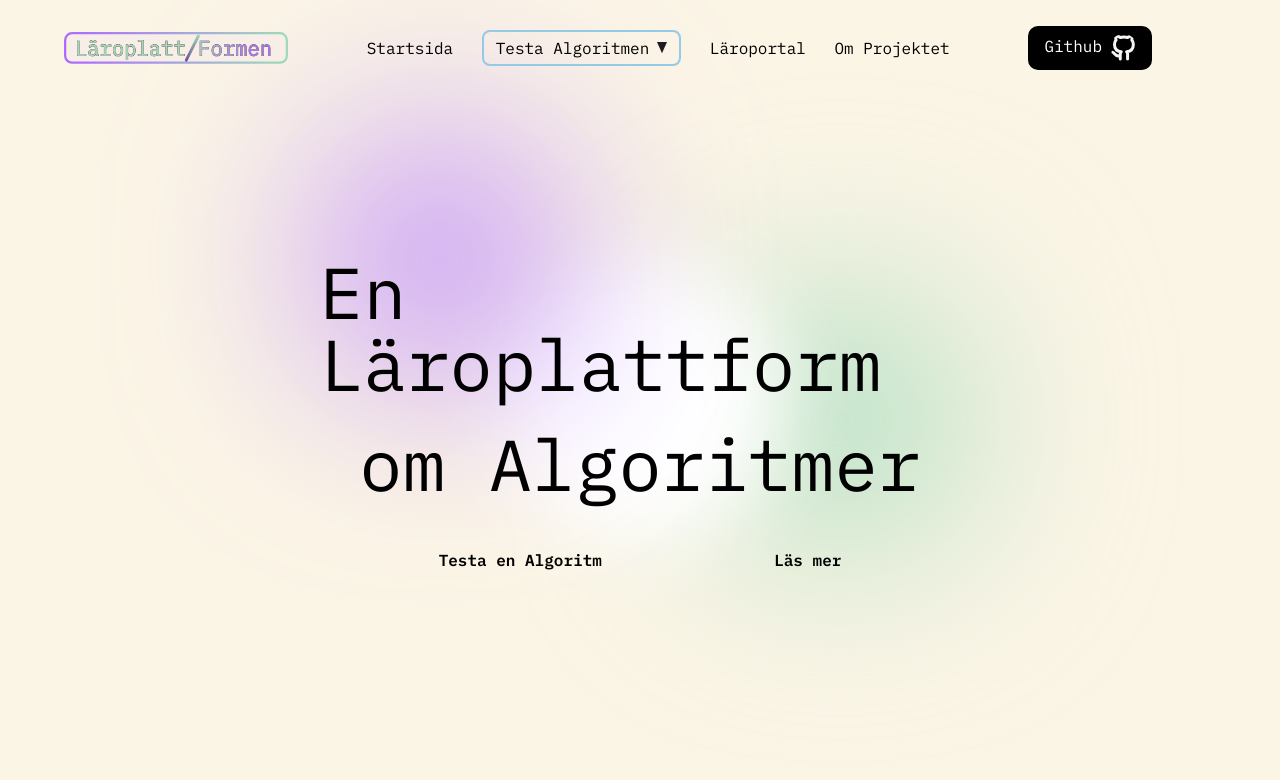
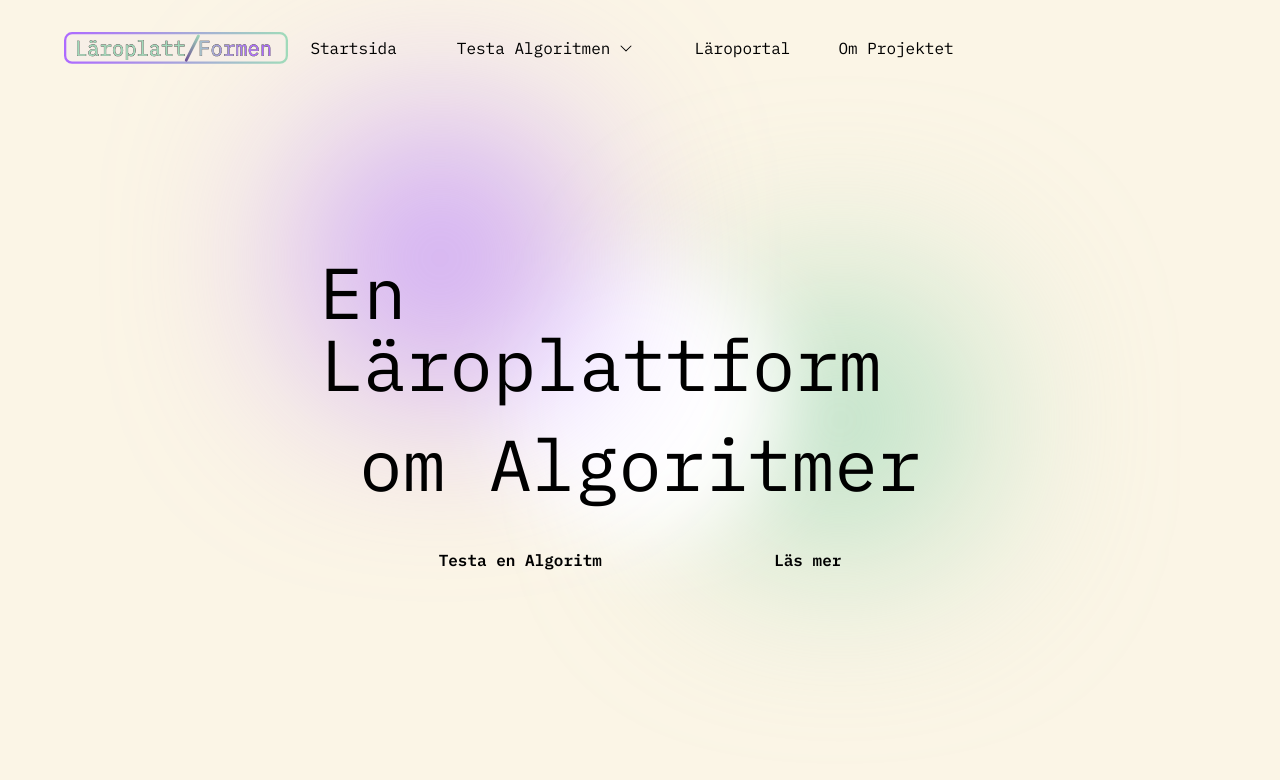
Before and after one commit to Emilaberg/datacentralen, a React (Vite) app: page / in a window 1280 px wide. Shown: the top 780 px of the page. Built offline with nearby package versions, Linux system fonts and the light colour scheme; no server answers.

Commit message:
Moved github button to footer, way better imo

```diff
--- a/src/components/Footer/Footer.tsx
+++ b/src/components/Footer/Footer.tsx
@@ -35,12 +35,12 @@ const Footer = () => {
     <footer className="flex justify-center items-center  min-h-52 bg-backgroundWhite w-full px-20 mb-10">
       <section className="w-4/5 h-4/5 flex border-t-1 border-black  justify-center ">
         <article className="flex mt-8 justify-around w-full">
-          <article className="flex items-center justify-center">
+          <div className="flex items-center justify-center">
             <p className="text-sm font-extrabold text-footerTextColor opacity-50">
               Läroportalen - 2025. All rights reserved.
             </p>
-          </article>
-          <article className="ml-20">
+          </div>
+          <nav className="ml-20">
             <ul className="flex items-center gap-8 text-footerTextColor ">
               <a href="/testa-algoritm">
                 <li className="hover:underline hover:cursor-pointer ">
@@ -70,8 +70,8 @@ const Footer = () => {
                 <CaretDown
                   size={18}
                   style={{
-                    transform: gitHubToggle ? "" : "rotate(-180deg)",
-                    transition: "all 0.2s ease-in",
+                    transform: gitHubToggle ? "rotate(-180deg)" : "",
+                    transition: "all 0.1s ease-in",
                   }}
                 />
                 {gitHubToggle && (
@@ -99,7 +99,7 @@ const Footer = () => {
                 )}
               </div>
             </ul>
-          </article>
+          </nav>
         </article>
       </section>
     </footer>
--- a/src/components/Navbar/Navbar.tsx
+++ b/src/components/Navbar/Navbar.tsx
@@ -1,25 +1,36 @@
-import React from "react";
 import { Link } from "react-router-dom";
-import githubIcon from "../../assets/icons/Github.svg";
-import arrowIcon from "../../assets/icons/arrowicon.svg";
-import { useAuth } from '../../Auth/AuthProvider'
-import webIcon from "../../assets/icons/webIconSVG.svg"
+import { useAuth } from "../../Auth/AuthProvider";
+import webIcon from "../../assets/icons/webIconSVG.svg";
 import Submenu from "./Submenu";
+import { CaretDown } from "@phosphor-icons/react";
 
 const Navbar = () => {
   const auth = useAuth();
+
   return (
-    <nav className="relative z-50 font-roboto flex justify-between h-24 items-center py-5 ">
+    <nav className="relative z-50 font-roboto flex items-center h-24 px-16 ">
+      <div className="">
         <Link to="/">
-        <img className="ml-16 max-w-56" src={webIcon} alt="bild" />
+          <img className=" max-w-56" src={webIcon} alt="bild" />
         </Link>
-      <div className="flex w-1/2 justify-evenly items-center capitalize">
+      </div>
+      <div className="flex-grow flex justify-center pr-60 ">
+        <div className="flex gap-12 items-center capitalize">
           <Link className="hover:underline" to="/" replace>
-          startsida
+            Startsida
           </Link>
-        <div  className="group relative flex border-2 border-footerBlue rounded-lg px-3 py-1 ">
-          <Link to="testa-algoritm" className="flex z-10">Testa algoritmen <img className="ml-2" src={arrowIcon} alt="" /></Link>
-          <Submenu/>
+          <div className="group relative rounded-lg px-3 py-1 ">
+            <Link
+              to="testa-algoritm"
+              className="flex z-10 items-center justify-center"
+            >
+              Testa algoritmen{" "}
+              <CaretDown
+                size={16}
+                className="ml-2 transition-transform duration-100 ease-in group-hover:rotate-[180deg]"
+              />
+            </Link>
+            <Submenu />
           </div>
           <Link className="hover:underline" to="laroportal">
             Läroportal
@@ -29,14 +40,16 @@ const Navbar = () => {
           </Link>
           {auth.token && <span>inloggad</span>}
         </div>
-      <Link
+        <div></div>
+      </div>
+      {/* <Link
         className="mr-32 bg-black text-white flex gap-2 py-2 px-4 rounded-[10px]"
         to={"https://github.com/Emilaberg/datacentralen"}
         target="_blank"
       >
         <span className="hover:underline">Github</span>
         <img src={githubIcon} alt="github icon" />
-      </Link>
+      </Link> */}
     </nav>
   );
 };
```
Lines whose indentation alone changed are shown as unchanged.
